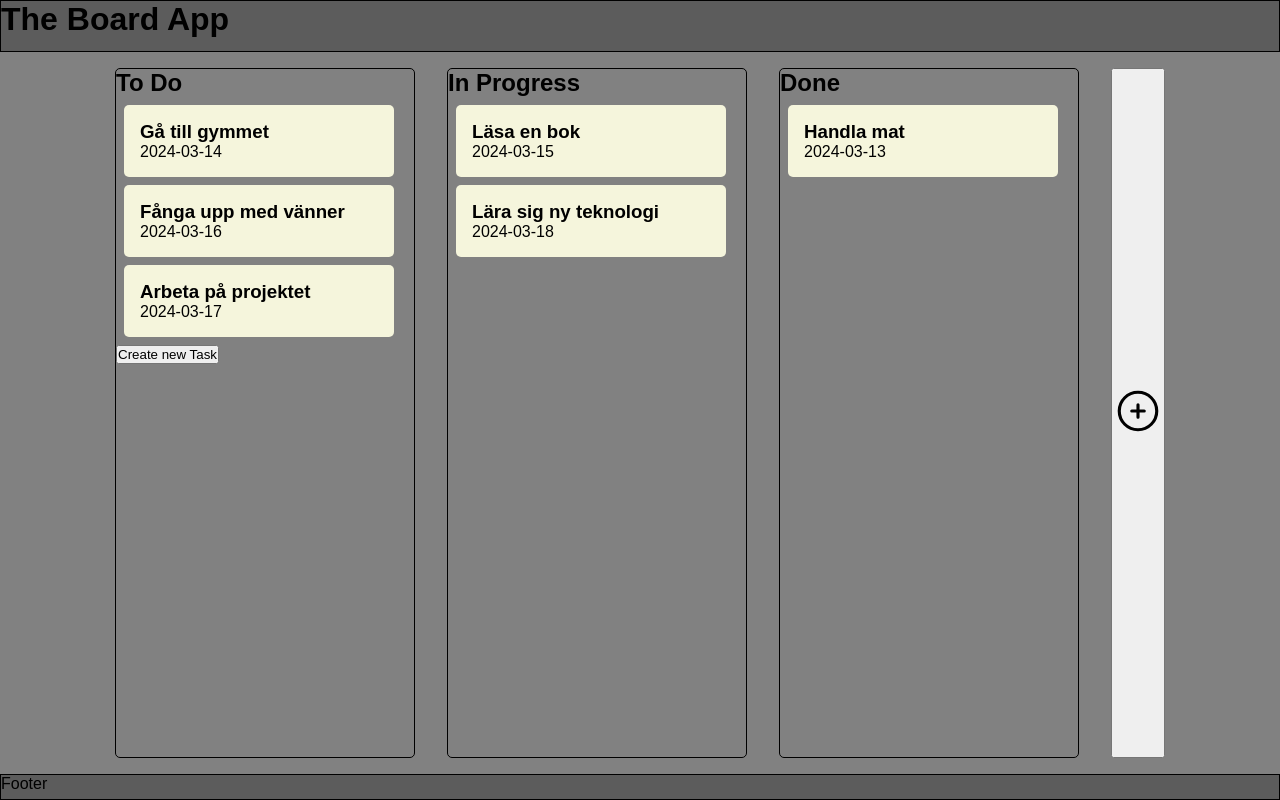
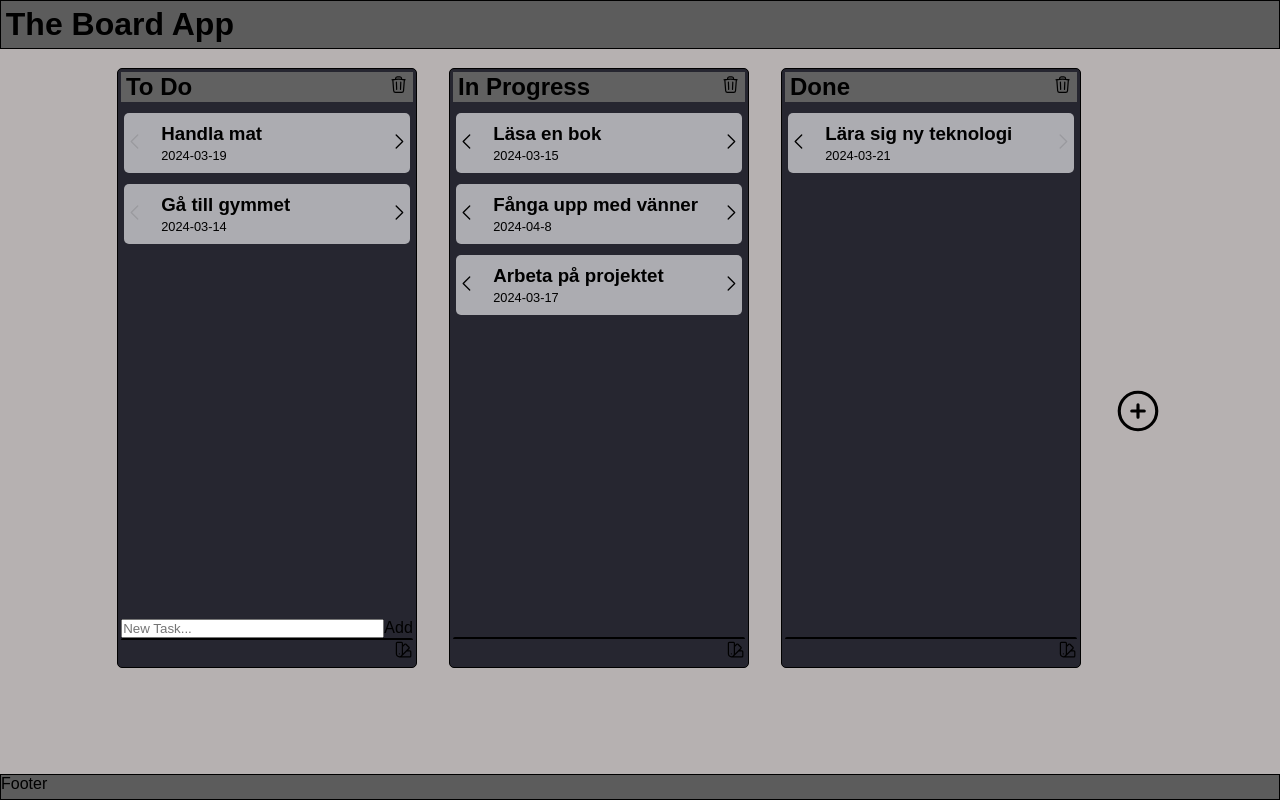
Before and after one commit to JerryChas/Kanbanboard, a React (Vite) app: page / in a window 1280 px wide. Built offline with nearby package versions, Linux system fonts and the light colour scheme.

Commit message:
logic for moving tasks and some css style.

```diff
--- /dev/null
+++ b/src/Icons/ArrowIcons.jsx
@@ -0,0 +1,35 @@
+export const Left = () => {
+  return (
+    <svg
+      xmlns='http://www.w3.org/2000/svg'
+      fill='none'
+      viewBox='0 0 24 24'
+      strokeWidth={1.5}
+      stroke='currentColor'
+      className='w-6 h-6'>
+      <path
+        strokeLinecap='round'
+        strokeLinejoin='round'
+        d='M15.75 19.5 8.25 12l7.5-7.5'
+      />
+    </svg>
+  );
+};
+
+export const Right = () => {
+  return (
+    <svg
+      xmlns='http://www.w3.org/2000/svg'
+      fill='none'
+      viewBox='0 0 24 24'
+      strokeWidth={1.5}
+      stroke='currentColor'
+      className='w-6 h-6'>
+      <path
+        strokeLinecap='round'
+        strokeLinejoin='round'
+        d='m8.25 4.5 7.5 7.5-7.5 7.5'
+      />
+    </svg>
+  );
+};
--- /dev/null
+++ b/src/Icons/ColorIcon.jsx
@@ -0,0 +1,21 @@
+import React from 'react';
+
+const ColorIcon = () => {
+  return (
+    <svg
+      xmlns='http://www.w3.org/2000/svg'
+      fill='none'
+      viewBox='0 0 24 24'
+      strokeWidth={1.5}
+      stroke='currentColor'
+      className='w-6 h-6'>
+      <path
+        strokeLinecap='round'
+        strokeLinejoin='round'
+        d='M4.098 19.902a3.75 3.75 0 0 0 5.304 0l6.401-6.402M6.75 21A3.75 3.75 0 0 1 3 17.25V4.125C3 3.504 3.504 3 4.125 3h5.25c.621 0 1.125.504 1.125 1.125v4.072M6.75 21a3.75 3.75 0 0 0 3.75-3.75V8.197M6.75 21h13.125c.621 0 1.125-.504 1.125-1.125v-5.25c0-.621-.504-1.125-1.125-1.125h-4.072M10.5 8.197l2.88-2.88c.438-.439 1.15-.439 1.59 0l3.712 3.713c.44.44.44 1.152 0 1.59l-2.879 2.88M6.75 17.25h.008v.008H6.75v-.008Z'
+      />
+    </svg>
+  );
+};
+
+export default ColorIcon;
--- /dev/null
+++ b/src/Icons/TrashIcon.jsx
@@ -0,0 +1,21 @@
+import React from 'react';
+
+const Trash = () => {
+  return (
+    <svg
+      xmlns='http://www.w3.org/2000/svg'
+      fill='none'
+      viewBox='0 0 24 24'
+      strokeWidth={1.5}
+      stroke='currentColor'
+      className='w-6 h-6'>
+      <path
+        strokeLinecap='round'
+        strokeLinejoin='round'
+        d='m14.74 9-.346 9m-4.788 0L9.26 9m9.968-3.21c.342.052.682.107 1.022.166m-1.022-.165L18.16 19.673a2.25 2.25 0 0 1-2.244 2.077H8.084a2.25 2.25 0 0 1-2.244-2.077L4.772 5.79m14.456 0a48.108 48.108 0 0 0-3.478-.397m-12 .562c.34-.059.68-.114 1.022-.165m0 0a48.11 48.11 0 0 1 3.478-.397m7.5 0v-.916c0-1.18-.91-2.164-2.09-2.201a51.964 51.964 0 0 0-3.32 0c-1.18.037-2.09 1.022-2.09 2.201v.916m7.5 0a48.667 48.667 0 0 0-7.5 0'
+      />
+    </svg>
+  );
+};
+
+export default Trash;
--- a/src/Kanbanboard.jsx
+++ b/src/Kanbanboard.jsx
@@ -10,36 +10,66 @@ import { HTML5Backend } from 'react-dnd-html5-backend';
 import PlusIcon from './Icons/PlusIcon';
 
 const Kanbanboard = () => {
+  const [tasks, setTasks] = useState(taskList);
+  const [newTask, setNewTask] = useState('');
   const [columns, setColumns] = useState([
-    { id: 1, title: 'To Do', tasks: [] },
-    { id: 2, title: 'In Progress', tasks: [] },
-    { id: 3, title: 'Done', tasks: [] },
+    {
+      id: 1,
+      title: 'To Do',
+    },
+    {
+      id: 2,
+      title: 'In Progress',
+    },
+    {
+      id: 3,
+      title: 'Done',
+    },
   ]);
-
-  useEffect(() => {
-    const sortedColumns = columns.map((col) => {
-      const columnTasks = taskList.filter((task) => task.stateId === col.id);
-      return { ...col, tasks: columnTasks };
-    });
-    setColumns(sortedColumns);
-  }, []);
 
   const handleAddColumn = () => {
     const id = columns.length ? columns[columns.length - 1].id + 1 : 1;
-    const newCol = { id, title: `Column ${id}`, tasks: [] };
+    const newCol = { id, title: `Column ${id}` };
     const allColumns = [...columns, newCol];
     setColumns(allColumns);
   };
 
-  console.log(columns);
+  //! DEBUGG
+  // useEffect(() => {
+  //   console.clear();
+  //   tasks.map((t) => console.log(t.text, t.stateid));
+  // }, [tasks]);
+
+  const handleMoveTask = (taskToMove, newState) => {
+    setTasks((prevTasks) =>
+      prevTasks.map((task) =>
+        task.id === taskToMove ? { ...task, stateid: newState } : task
+      )
+    );
+  };
+
+  const handleSubmit = () => {
+    console.log('create new task');
+  };
 
   return (
     <main>
       <DndProvider backend={HTML5Backend}>
         {columns.map((col) => (
-          <Column key={col.id} id={col.id} columnTitle={col.title} />
+          <Column
+            key={col.id}
+            id={col.id}
+            columnTitle={col.title}
+            tasks={tasks}
+            setTasks={setTasks}
+            newTask={newTask}
+            setNewTask={setNewTask}
+            handleSubmit={handleSubmit}
+            handleMoveTask={handleMoveTask}
+            totalColumns={columns.length}
+          />
         ))}
-        <button className='add-column_btn' onClick={() => handleAddColumn()}>
+        <button className='addColumnBtn' onClick={() => handleAddColumn()}>
           <PlusIcon />
         </button>
       </DndProvider>
--- a/src/components/Column.jsx
+++ b/src/components/Column.jsx
@@ -2,53 +2,81 @@
 
 //* IMPORTS
 import Task from './Task.jsx';
-import tasklist from '../taskList.js';
+import Trash from '../Icons/TrashIcon.jsx';
+import ColorIcon from '../Icons/ColorIcon.jsx';
 
 //  React-dnd
 import { useDrop } from 'react-dnd';
-import { useState } from 'react';
 
 //* COMPONENT
-const Column = ({ columnTitle, id }) => {
-  const [tasks, setTasks] = useState(tasklist);
-
+const Column = ({
+  columnTitle,
+  id,
+  tasks,
+  newTask,
+  setNewTask,
+  handleSubmit,
+  handleMoveTask,
+  totalColumns,
+}) => {
+  // DROP
   const [{ isOver }, drop] = useDrop(() => ({
     accept: 'task',
-    drop: (task) => moveTask(task.id, id),
+    drop: (task) => handleMoveTask(task.id, id),
     collect: (monitor) => ({
       isOver: !!monitor.isOver(),
     }),
   }));
-
-  const moveTask = (taskId, columnId) => {
-    console.log(`Moved task ${taskId} to column: "${columnId}"`); //! DEBUGG
-    const taskToMove = tasks.find((task) => task.id === taskId);
-    console.log(taskToMove); //! DEBUGG
-  };
-
-  const filteredTasks = tasks.filter((task) => task.stateId == id);
-
-  const handleClick = () => {
-    console.log('create new task');
-  };
 
   return (
     <div
       className='Column'
       ref={drop}
       style={{ boxShadow: isOver && '0 0 5px black' }}>
+      <div className='columnHeader'>
         <h2>{columnTitle}</h2>
+        <button className='trashBtn'>
+          <Trash />
+        </button>
+      </div>
 
-      {filteredTasks.map((task) => (
+      <ul className='taskList'>
+        {tasks
+          .filter((task) => task.stateid === id) // Filtrera uppgifter baserat på column.id och tasks.stateid
+          .map((task) => (
             <Task
               key={task.id}
               id={task.id}
+              stateid={task.stateid}
               text={task.text}
               createdDate={task.createdDate}
+              handleMoveTask={handleMoveTask}
+              totalColumns={totalColumns}
             />
           ))}
+      </ul>
+      {id === 1 && (
+        <form className='addTaskForm' onSubmit={(e) => e.preventDefault()}>
+          <label htmlFor='addTask'>Add task</label>
+          <input
+            type='text'
+            id='addTask'
+            autoComplete='off'
+            placeholder='New Task...'
+            value={newTask}
+            onChange={(e) => setNewTask(e.target.value)}
+          />
+          <button type='submit' onClick={handleSubmit}>
+            Add
+          </button>
+        </form>
+      )}
 
-      {id === 1 && <button onClick={handleClick}>Create new Task</button>}
+      <div className='columnFooter'>
+        <div className='ColorPaletteBtn'>
+          <ColorIcon />
+        </div>
+      </div>
     </div>
   );
 };
--- a/src/components/Task.jsx
+++ b/src/components/Task.jsx
@@ -1,17 +1,26 @@
 //  Task.jsx
+
+import { Left, Right } from '../Icons/ArrowIcons';
 
 //  React-dnd
 import { useDrag, useDragLayer } from 'react-dnd';
 import CustomDragLayer from '../CustomDragLayer';
 
 // COMPONENT
-const Task = ({ id, text, createdDate }) => {
+const Task = ({
+  id,
+  stateid,
+  text,
+  createdDate,
+  handleMoveTask,
+  totalColumns,
+}) => {
   // Drag and Drop
   const [{ isDragging }, drag] = useDrag(() => ({
     type: 'task',
     item: { id: id, text: text },
     collect: (monitor) => ({
-      isDragging: !!monitor.isDragging(),
+      isDragging: monitor.isDragging(),
     }),
   }));
 
@@ -23,15 +32,32 @@ const Task = ({ id, text, createdDate }) => {
 
   return (
     <>
-      {isDragging && <CustomDragLayer item={item} offset={offset} />}
-      <div
+      {/* {isDragging && <CustomDragLayer item={item} offset={offset} />} */}
+
+      <li
         className='Task'
         ref={drag}
         id={id}
+        stateid={stateid}
         style={{ visibility: isDragging && 'hidden' }}>
-        <h3>{text}</h3>
-        <p>{createdDate}</p>
-      </div>
+        <button
+          className='navigateTaskBtn'
+          onClick={() => handleMoveTask(id, stateid - 1)}
+          disabled={stateid === 1}>
+          <Left />
+        </button>
+        <div className='taskContent'>
+          <h3>{text}</h3>
+          <p>{createdDate}</p>
+        </div>
+
+        <button
+          className='navigateTaskBtn'
+          onClick={() => handleMoveTask(id, stateid + 1)}
+          disabled={stateid === totalColumns}>
+          <Right />
+        </button>
+      </li>
     </>
   );
 };
--- a/src/index.css
+++ b/src/index.css
@@ -6,12 +6,26 @@
   padding: 0;
 }
 
+button,
+input[type="submit"],
+input[type="reset"] {
+  background: none;
+  color: inherit;
+  border: none;
+  padding: 0;
+  font: inherit;
+  cursor: pointer;
+  outline: inherit;
+}
+
 
 .App {
   user-select: none;
-  background-color: rgb(129, 129, 129);
+  background-color: rgb(182, 177, 177);
   font-family: Arial, Helvetica, sans-serif;
   min-height: 100vh;
+  min-width: fit-content;
+  overflow: hidden;
   display: grid;
   grid-template-rows: 0.2fr 2.8fr 0.1fr;
   gap: 0px 0px;
@@ -23,6 +37,9 @@
 }
 
 header {
+  position: fixed;
+  width: 100%;
+  padding: .3rem;
   background-color: rgb(92, 92, 92);
   border: 1px solid black;
   grid-area: header;
@@ -45,18 +62,127 @@ footer {
 }
 
 .Column {
+  display: flex;
+  flex-direction: column;
+
+  background-color: rgb(38, 38, 48);
   border: 1px solid black;
   border-radius: 5px;
   width: 300px;
+  height: 600px;
+  padding: .2rem;
+
+  .columnHeader {
+    display: flex;
+    justify-content: space-between;
+    align-items: center;
+
+    background-color: #616161;
+    padding: .3rem;
+    height: 30px;
+
+    h2 {}
+
+    .trashBtn {
+      width: 1.2rem;
+
+      &:hover {
+        color: rgb(151, 0, 0);
+      }
+    }
   }
 
+  .taskList {
+    display: flex;
+    flex-direction: column;
+    gap: .7rem;
+
+
+    list-style-type: none;
+    padding: .2rem;
+    margin-top: .5rem;
+    height: inherit;
+
     .Task {
-  background-color: beige;
+      display: flex;
+      justify-content: space-between;
+
+      background-color: rgb(172, 172, 177);
       border-radius: 5px;
-  padding: 1rem;
-  margin: .5rem;
-  width: 270px;
+      width: 100%;
+      height: 60px;
+
+      .taskContent {
+
+        display: flex;
+        gap: .2rem;
+        flex-direction: column;
+        justify-content: center;
+
+        width: inherit;
+        padding: 0 1rem;
+
+        h3 {}
+
+        p {
+
+          font-size: .8rem;
+          align-items: center;
         }
+      }
+
+      .navigateTaskBtn {
+        width: 25px;
+
+
+        &:hover {
+          transform: scale(1.3);
+        }
+
+        &:disabled {
+          opacity: .1;
+
+        }
+      }
+    }
+
+  }
+
+  .addTaskForm {
+    display: flex;
+
+    label {
+      position: absolute;
+      top: -10000000px;
+    }
+
+    input {
+      width: 100%;
+    }
+  }
+
+  .columnFooter {
+    display: flex;
+    align-items: center;
+    justify-content: end;
+    height: 30px;
+    border-top: 2px solid black;
+    border-radius: 2px;
+
+
+    .ColorPaletteBtn {
+      width: 1.2rem;
+
+      &:hover,
+      &:active {
+        color: white;
+      }
+    }
+
+
+  }
+
+
 
   .modal {
     background-color: beige;
--- a/src/taskList.js
+++ b/src/taskList.js
@@ -3,39 +3,39 @@
 const Tasks = [
   {
     text: 'Handla mat',
-    createdDate: '2024-03-13',
+    createdDate: '2024-03-19',
     id: 1,
-    stateId: 3,
+    stateid: 1,
   },
   {
     text: 'Gå till gymmet',
     createdDate: '2024-03-14',
     id: 2,
-    stateId: 1,
+    stateid: 1,
   },
   {
     text: 'Läsa en bok',
     createdDate: '2024-03-15',
     id: 3,
-    stateId: 2,
+    stateid: 2,
   },
   {
     text: 'Fånga upp med vänner',
-    createdDate: '2024-03-16',
+    createdDate: '2024-04-8',
     id: 4,
-    stateId: 1,
+    stateid: 2,
   },
   {
     text: 'Arbeta på projektet',
     createdDate: '2024-03-17',
     id: 5,
-    stateId: 1,
+    stateid: 2,
   },
   {
     text: 'Lära sig ny teknologi',
-    createdDate: '2024-03-18',
+    createdDate: '2024-03-21',
     id: 6,
-    stateId: 2,
+    stateid: 3,
   },
 ];
 
```
Also changed, not shown: src/CustomDragLayer.jsx (+8 -2 lines), src/apiRequest.js (deleted, +0 -31 lines). Lines whose indentation alone changed are shown as unchanged.
